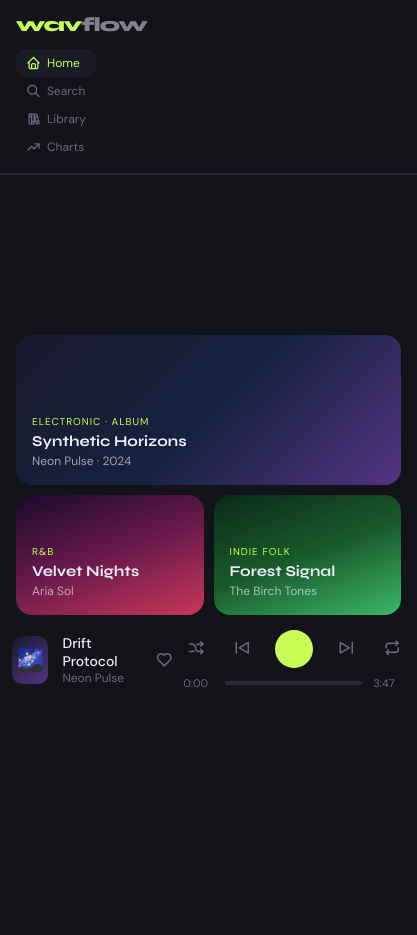
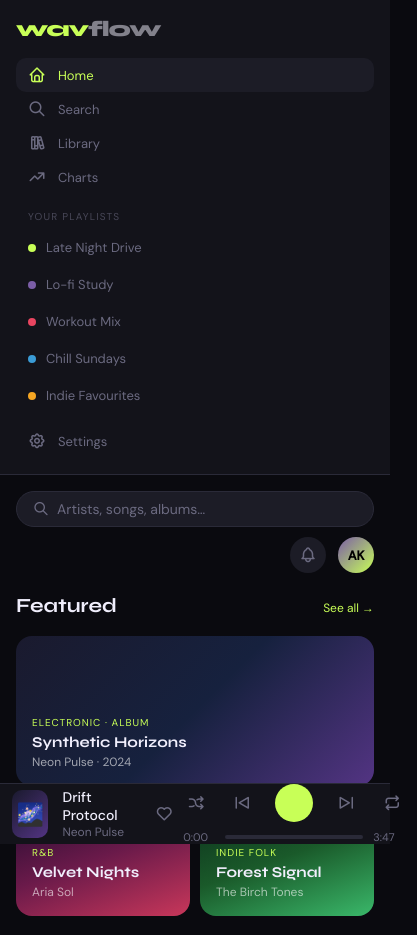
Before and after one commit to voidex786-hub/wavflow, a plain HTML site: page index.html in a window 390 px wide. Shown: the top 935 px of the page, 417 px wide, since content can reach past the window. Drawn offline with Linux system fonts and the light colour scheme.

Commit message:
fix mobile sidebar

```diff
--- a/style.css
+++ b/style.css
@@ -473,30 +473,31 @@ body {
   .sidebar {
     grid-row: 1;
     grid-column: 1;
-    flex-direction: row;
-    flex-wrap: wrap;
-    padding: 12px 16px;
+    flex-direction: column;
+    padding: 16px;
     gap: 4px;
     border-right: none;
     border-bottom: 1px solid var(--border);
   }
 
   .logo {
-    width: 100%;
-    margin-bottom: 8px;
-    font-size: 20px;
+    font-size: 22px;
+    margin-bottom: 12px;
   }
 
   .nav-item {
-    padding: 6px 10px;
-    font-size: 12px;
-    gap: 6px;
+    padding: 8px 12px;
+    font-size: 13px;
   }
 
-  .nav-item i { font-size: 15px; }
-  .settings-btn { display: none; }
-  .sidebar-section { display: none; }
-  .playlist-item { display: none; }
+  .settings-btn { margin-top: 8px; }
+
+  .sidebar-section {
+    display: block;
+    padding: 12px 12px 4px;
+  }
+
+  .playlist-item { display: flex; }
 
   .main {
     grid-column: 1;
@@ -533,6 +534,10 @@ body {
     grid-column: 1;
     padding: 0 12px;
     gap: 10px;
+    position: fixed;
+    bottom: 0;
+    left: 0;
+    right: 0;
   }
 
   .player-track { width: auto; flex: 1; }
```
